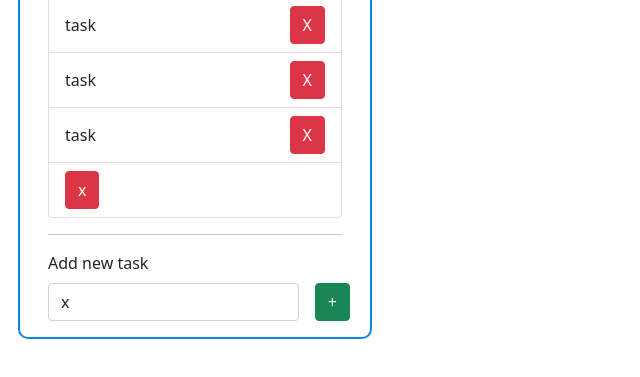
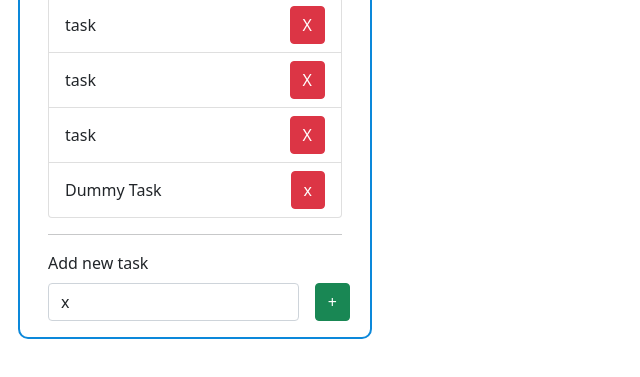
Before and after one commit to Mikhail0731/ToDoApp, a plain HTML site: page index.html in a window 1280 px wide. Shown: the part 95-472 px from the top of the page, without its empty margins (0-640 px from the left). Drawn offline with nearby package versions, Linux system fonts and the light colour scheme.

Commit message:
solve the problem

```diff
--- a/script.js
+++ b/script.js
@@ -17,7 +17,7 @@ const newTaskBtn =document.createElement('button')
 
 taskList.appendChild(newTaskLi)
 newTaskLi.appendChild(newTaskSpan)
-newTaskSpan.appendChild(newTaskBtn)
+newTaskLi.appendChild(newTaskBtn)
 
 newTaskLi.classList.add('task-container', 'list-group-item')
 newTaskBtn.classList.add('btn', 'btn-danger')
@@ -26,4 +26,4 @@ newTaskBtn.classList.add('btn', 'btn-danger')
 
 
 newTaskBtn.textContent ='x'
-//newTaskSpan.textContent = 'Dummy Task'
+newTaskSpan.textContent = 'Dummy Task'
```
Also changed, not shown: index.html (+1 -1 lines).
